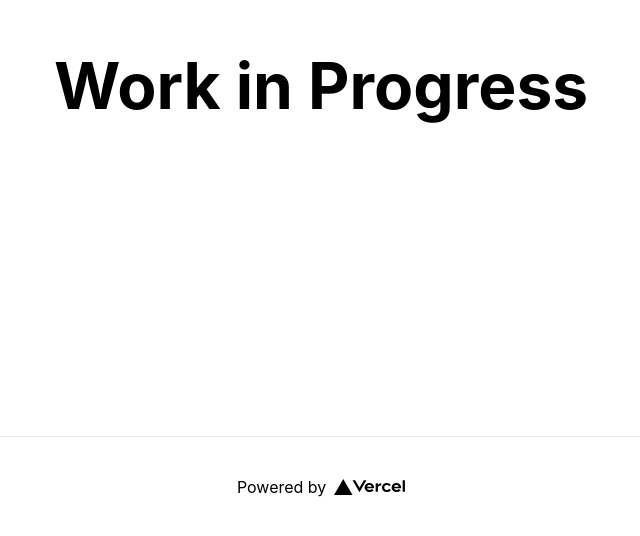
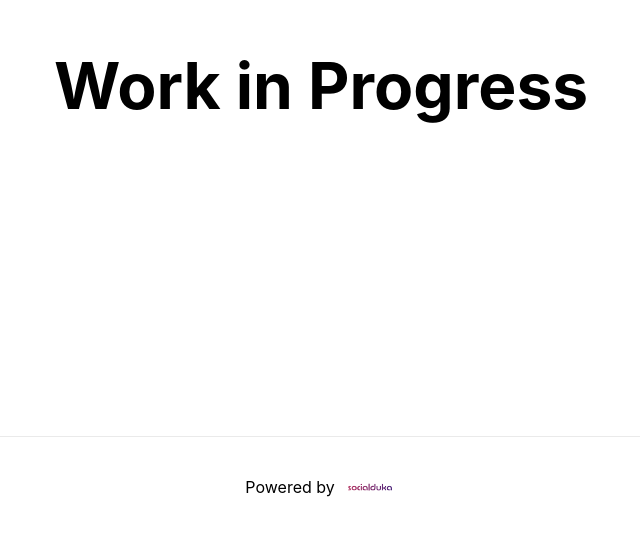
Before and after one commit to idrawdesigns/socialduka, a Next.js app: page / in a window 1280 px wide. Shown: the part 264-800 px from the top of the page, without its empty margins (319-959 px from the left). Built offline with nearby package versions, Linux system fonts and the light colour scheme.

Commit message:
Add social duka log

```diff
--- a/pages/index.js
+++ b/pages/index.js
@@ -20,7 +20,11 @@ export default function Home() {
           rel="noopener noreferrer"
         >
           Powered by{" "}
-          <img src="/vercel.svg" alt="Vercel Logo" className={styles.logo} />
+          <img
+            src="/socialdukalogo.svg"
+            alt="social duka Logo"
+            className={styles.logo}
+          />
         </a>
       </footer>
     </div>
```
Also changed, not shown: public/socialdukalogo.svg (added).
